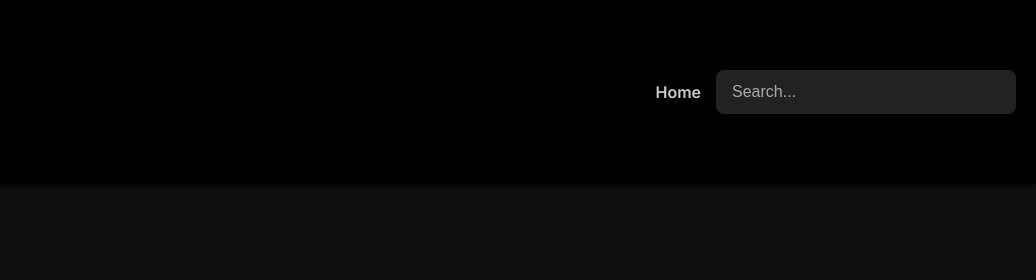
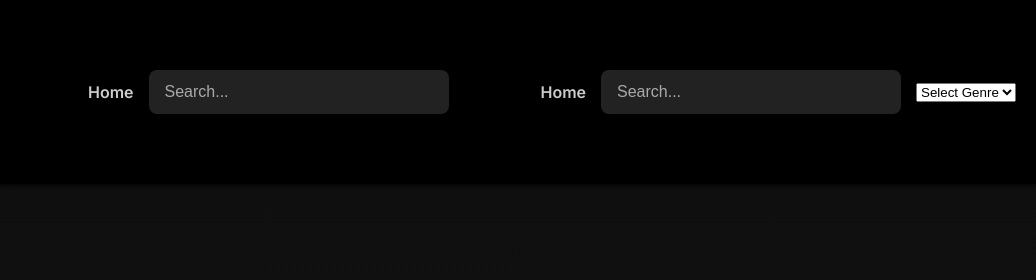
Before and after one commit to geezmoww/chillflix, a plain HTML site: page my-website/index.html in a window 1280 px wide. Shown: the top 280 px of the page, 244-1280 px from the left. Drawn offline with Linux system fonts and the light colour scheme; no server answers.

Commit message:
Update index.html

```diff
--- a/my-website/index.html
+++ b/my-website/index.html
@@ -35,6 +35,23 @@
         onfocus="openSearchModal()"
       />
     </nav>
+<nav class="nav-links" role="navigation" aria-label="Main Navigation">
+  <a href="index.html" class="nav-link">Home</a>
+  <input
+    type="search"
+    class="search-bar"
+    placeholder="Search..."
+    aria-label="Search movies and shows"
+    onfocus="openSearchModal()"
+  />
+  <!-- Genre selector dropdown -->
+  <select id="genre-select" aria-label="Select genre" onchange="goToGenre()">
+    <option value="">Select Genre</option>
+    <option value="movies-heading">Movies</option>
+    <option value="tvshows-heading">TV Shows</option>
+    <option value="anime-heading">Anime</option>
+  </select>
+</nav>
   </header>
 
   <!-- Banner -->
```
